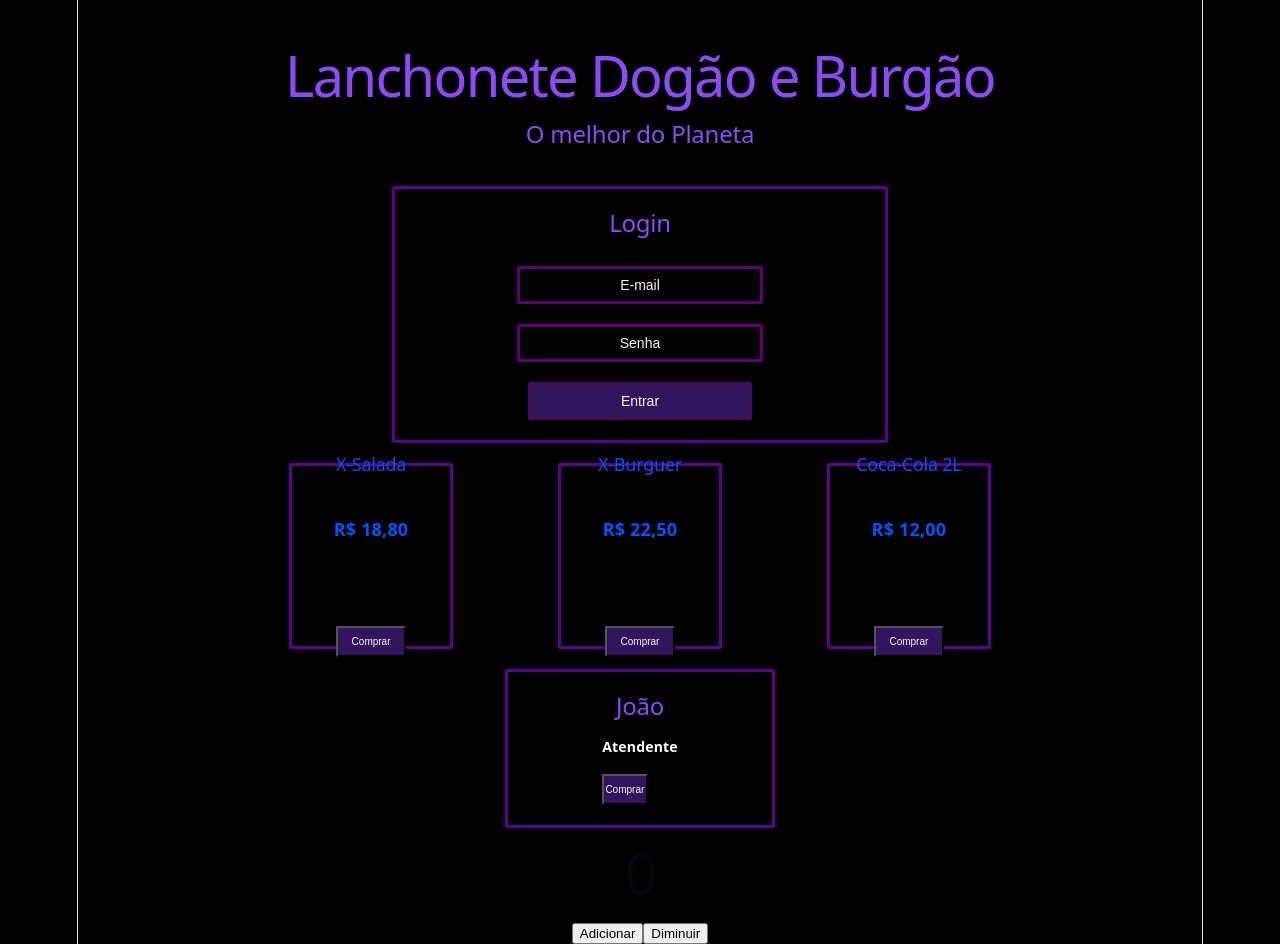
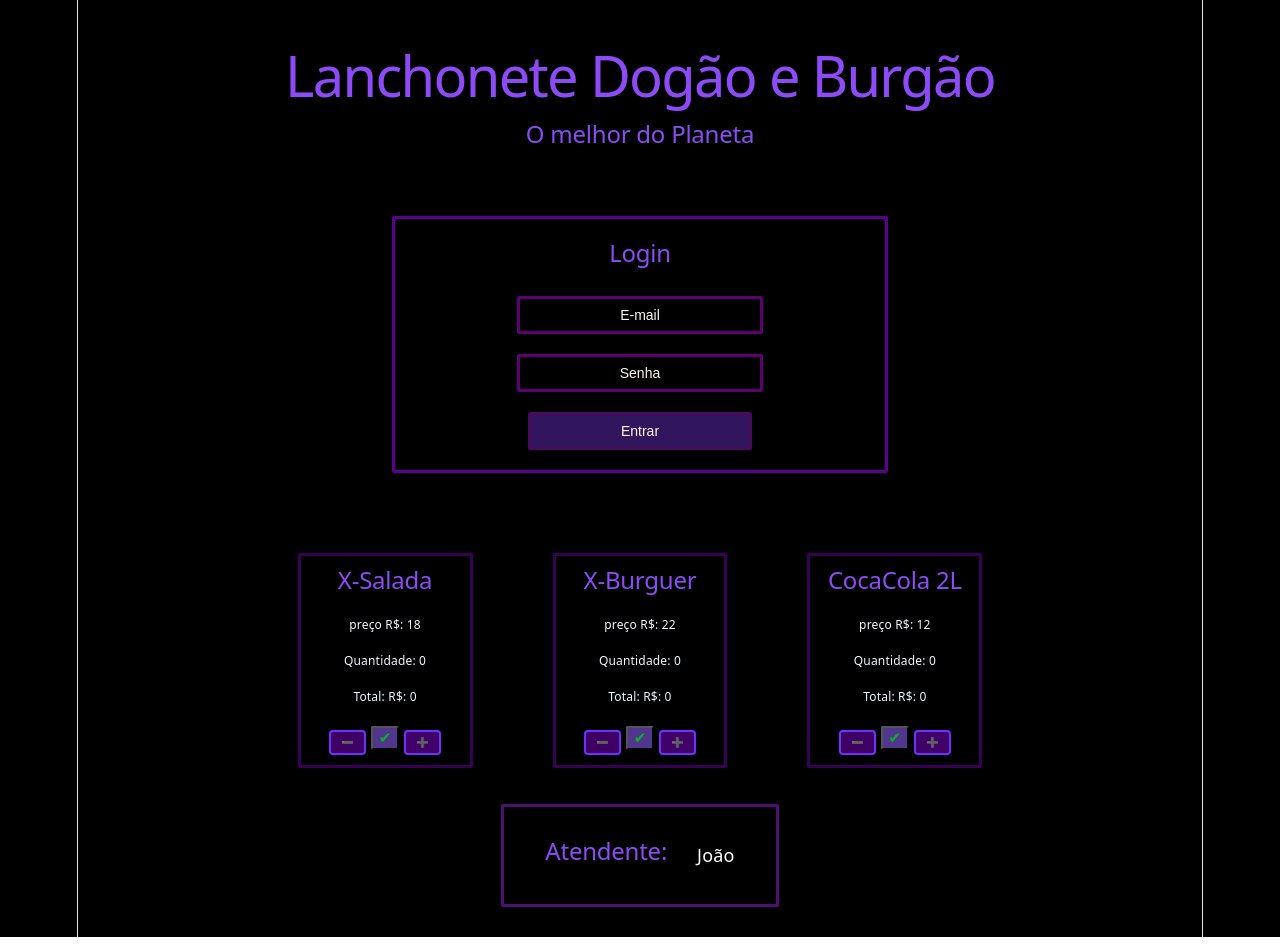
Before and after one commit to flip154/lanchonete, a React (Vite) app: page / in a window 1280 px wide. Built offline with nearby package versions, Linux system fonts and the light colour scheme.

Commit message:
terceiro commit

```diff
--- a/src/App.css
+++ b/src/App.css
@@ -1,184 +1,38 @@
-.counter {
-  font-size: 16px;
-  padding: 5px 10px;
-  border-radius: 5px;
-  color: var(--accent);
-  background: var(--accent-bg);
-  border: 2px solid transparent;
-  transition: border-color 0.3s;
-  margin-bottom: 24px;
-
-  &:hover {
-    border-color: var(--accent-border);
-  }
-  &:focus-visible {
-    outline: 2px solid var(--accent);
-    outline-offset: 2px;
-  }
+.card{
+  display: flex;
+  flex-direction: column;
+  align-items: center;
+  gap: 16px;
+  margin: 30px;
+  background-color: rgb(0, 0, 0);
 }
 
-.hero {
-  position: relative;
-
-  .base,
-  .framework,
-  .vite {
-    inset-inline: 0;
-    margin: 0 auto;
-  }
-
-  .base {
-    width: 170px;
-    position: relative;
-    z-index: 0;
-  }
-
-  .framework,
-  .vite {
-    position: absolute;
-  }
-
-  .framework {
-    z-index: 1;
-    top: 34px;
-    height: 28px;
-    transform: perspective(2000px) rotateZ(300deg) rotateX(44deg) rotateY(39deg)
-      scale(1.4);
-  }
-
-  .vite {
-    z-index: 0;
-    top: 107px;
-    height: 26px;
-    width: auto;
-    transform: perspective(2000px) rotateZ(300deg) rotateX(40deg) rotateY(39deg)
-      scale(0.8);
-  }
+.card .produtos {
+  display: flex;
+  margin: 0 auto;
+  width: 70%;
+  background-color: #0000006b;
+  flex-wrap: wrap;
+  justify-content: center;
+  gap: 20px;
+  padding: 20px;
+  color: aliceblue;
+  background-color: #000000;
 }
 
-#center {
+.card_produto {
   display: flex;
+  width: 20%;
+  /* height: 140px; */
+  margin: 0 auto;
   flex-direction: column;
-  gap: 25px;
-  place-content: center;
-  place-items: center;
-  flex-grow: 1;
-
-  @media (max-width: 1024px) {
-    padding: 32px 20px 24px;
-    gap: 18px;
-  }
+  justify-content: center ;
+  text-align: center ;
+  align-items: center ;
+  font-size: 12px;
+  gap: 10px ;
+  padding: 10px;
+  background-color: #0000006b;
+  border: 3px solid #360055;
+  border-radius: 2px;
 }
-
-#next-steps {
-  display: flex;
-  border-top: 1px solid var(--border);
-  text-align: left;
-
-  & > div {
-    flex: 1 1 0;
-    padding: 32px;
-    @media (max-width: 1024px) {
-      padding: 24px 20px;
-    }
-  }
-
-  .icon {
-    margin-bottom: 16px;
-    width: 22px;
-    height: 22px;
-  }
-
-  @media (max-width: 1024px) {
-    flex-direction: column;
-    text-align: center;
-  }
-}
-
-#docs {
-  border-right: 1px solid var(--border);
-
-  @media (max-width: 1024px) {
-    border-right: none;
-    border-bottom: 1px solid var(--border);
-  }
-}
-
-#next-steps ul {
-  list-style: none;
-  padding: 0;
-  display: flex;
-  gap: 8px;
-  margin: 32px 0 0;
-
-  .logo {
-    height: 18px;
-  }
-
-  a {
-    color: var(--text-h);
-    font-size: 16px;
-    border-radius: 6px;
-    background: var(--social-bg);
-    display: flex;
-    padding: 6px 12px;
-    align-items: center;
-    gap: 8px;
-    text-decoration: none;
-    transition: box-shadow 0.3s;
-
-    &:hover {
-      box-shadow: var(--shadow);
-    }
-    .button-icon {
-      height: 18px;
-      width: 18px;
-    }
-  }
-
-  @media (max-width: 1024px) {
-    margin-top: 20px;
-    flex-wrap: wrap;
-    justify-content: center;
-
-    li {
-      flex: 1 1 calc(50% - 8px);
-    }
-
-    a {
-      width: 100%;
-      justify-content: center;
-      box-sizing: border-box;
-    }
-  }
-}
-
-#spacer {
-  height: 88px;
-  border-top: 1px solid var(--border);
-  @media (max-width: 1024px) {
-    height: 48px;
-  }
-}
-
-.ticks {
-  position: relative;
-  width: 100%;
-
-  &::before,
-  &::after {
-    content: '';
-    position: absolute;
-    top: -4.5px;
-    border: 5px solid transparent;
-  }
-
-  &::before {
-    left: 0;
-    border-left-color: var(--border);
-  }
-  &::after {
-    right: 0;
-    border-right-color: var(--border);
-  }
-}
--- a/src/App.jsx
+++ b/src/App.jsx
@@ -2,6 +2,8 @@ import Header from "./componentes/Header";
 import Login from "./componentes/Login";
 import CardProd from "./componentes/CardProd";
 import Contador from "./componentes/Contador";
+import "./componentes/CardProd.css"
+import "./App.css"
 
 
 function App(){
@@ -13,17 +15,18 @@ function App(){
       <Login  />
       <section className="card">
         <div className="produtos">
-          <CardProd nome="X-Salada" preco="R$ 18,80" />
-          <CardProd nome="X-Burguer" preco="R$ 22,50" />
-          <CardProd nome="Coca-Cola 2L" preco="R$ 12,00" />
+          <CardProd nome="X-Salada" preco={18.00} quantidade= "quantidade: " preco_total= "preço:" />
+          <CardProd nome="X-Burguer" preco={22.00} quantidade = "quantidade: " preco_total= "preço:" />
+          <CardProd nome="CocaCola 2L" preco={12.00} quantidade= "quantidade: " preco_total= "preço:" />
       </div>
 
       <div className="card_funcionario">
-        <CardProd nome="João" cargo="Atendente"/>
+        <h2 className="cargo_funcionario">Atendente:</h2>
+        <p className="nome_funcionario">João</p>
 
       </div>
 
-      <Contador />
+
       </section>
     </>
 
--- a/src/componentes/CardProd.css
+++ b/src/componentes/CardProd.css
@@ -1,67 +1,99 @@
-.card .produtos {
+.bt{
     display: flex;
-    margin: 0 auto;
-    width: 70%;
-    background-color: #0000006b;
-    flex-wrap: wrap;
-    justify-content: center;
-    gap: 20px;
-    padding: 20px;
+    align-items: center;
+    /* justify-content: center; */
+    justify-items: center;
+    gap: 5px;
 }
 
-.card .produtos .card_produto {
+.botao_comprar{
     display: flex;
-    width: 15%;
-    height: 140px;
-     margin: 0 auto;
-    flex-direction: column;
-    justify-content: center ;
-    text-align: center ;
-    align-items: center ;
-    font-size: 12px;
-    gap: 15px ;
-    padding: 20px;
-    background-color: #0000006b;
-    border: 3px solid #5b018f;
+    background-color: rgba(86, 58, 151, 0.932);
+    color: rgb(6, 180, 35);
+    border: 3x solid rgb(58, 2, 70);
     border-radius: 2px;
-}
-
-.card .produtos .card_produto h2,.card .produtos .card_produto h3 {
-    color: #0453fd;
-    font-size: 18px;
+    cursor: pointer;
     text-align: center;
     justify-content: center;
-    gap: 10px;
-    padding: 0 auto;
-}
+    font-size: 15px;
 
-.card_funcionario {
+    transition: transform 180ms ease, box-shadow 180ms ease, background-color purple 180ms ease, color green 180ms ease;
+  }
+
+  .botao_comprar:hover {
+    transform: translateY(-2px) scale(1.03);
+    box-shadow: 0 12px 26px rgba(124, 1, 124, 0.116);
+    background-color: rgba(65, 7, 131, 0.288);
+    color: rgb(255, 255, 255);
+  }
+
+  .botao_comprar:active {
+    transform: translateY(0) scale(0.99);
+  }
+
+.bt_diminuir {
+    background-color: rgb(63, 0, 99);
+    color: rgb(149, 16, 16);
+    border: 2px solid rgb(110, 48, 255);
+    padding: 5px 10px;
+    margin-top: 10px;
+    border-radius: 4px;
+    cursor: pointer;
+    /* width: 20%; */
+    font-size: 10px;
+
+    transition: transform 180ms ease, box-shadow 180ms ease, background-color 180ms ease, color 180ms ease;
+  }
+
+  .bt_diminuir:hover {
+    transform: translateY(-2px) scale(1.03);
+    box-shadow: 0 12px 26px rgba(255, 255, 255, 0.18);
+    background-color: rgba(255, 255, 255, 0.12);
+    color: rgb(255, 255, 255);
+  }
+
+  .bt_diminuir:active {
+    transform: translateY(0) scale(0.99);
+  }
+
+  .bt_adicionar {
+    background-color: rgb(64, 1, 105);
+    color: rgb(149, 16, 16);
+    border: 2px solid rgb(110, 48, 255);
+    padding: 5px 10px;
+    margin-top: 10px;
+    border-radius: 4px;
+    align-items: right;
+    cursor: pointer;
+    /* width: 20%; */
+    font-size: 10px;
+
+    transition: transform 180ms ease, box-shadow 180ms ease, background-color 180ms ease, color 180ms ease;
+  }
+
+  .bt_adicionar:hover {
+    transform: translateY(-2px) scale(1.03);
+    box-shadow: 0 12px 26px rgba(255, 255, 255, 0.18);
+    background-color: rgba(255, 255, 255, 0.12);
+    color: rgb(255, 255, 255);
+  }
+
+  .bt_adicionar:active {
+    transform: translateY(0) scale(0.99);
+  }
+.card .card_funcionario {
     display: flex;
     margin: 0 auto;
     height: 0 auto;
     width: 20%;
     background-color: #000000;
     color: #ffffff;
-    border: 3px solid #5b018f;
+    border: 3px solid #4f1074;
     border-radius: 2px;
     flex-wrap: wrap;
-    justify-content: center;
-     text-align: center ;
-    font-size: 12px;
-    gap: 20px;
-    padding: 20px;
-}
-
-.card .botao_comprar {
-    display: flex;
-    width: 60%;
-    padding: 8px;
-    gap: 10px;
-    background-color: #31165e;
-    color: #fff3f3;
-    outline: none;
-    font-size: 10px;
-    text-align: center;
     align-items: center;
     justify-content: center;
+    text-align: center ;
+    gap: 30px;
+    padding: 30px;
 }
--- a/src/componentes/CardProd.jsx
+++ b/src/componentes/CardProd.jsx
@@ -1,14 +1,28 @@
 import "./CardProd.css";
-function CardProd({ nome, preco, cargo }) {
+import "./Contador.jsx";
+import { useState } from "react";
+
+function CardProd({ nome, preco, total_preco}) {
+  const [quantidade, setContador] = useState(0);
+
     return (
 <>
       <div className= "card_produto">
         <h2>{nome}</h2>
-        <h3>{preco}</h3>
-        <h3>{cargo}</h3>
-        <button className="botao_comprar" onClick={() => {}}>
-          Comprar
-        </button>
+        <p>preço R$: {preco}</p>
+        <p>Quantidade: {quantidade}</p>
+        <p>Total:{total_preco} R$: {preco * quantidade}</p>
+       <div className="bt"> <button className="bt_diminuir" onClick={() =>
+          {
+            if(quantidade > 0){
+              setContador(quantidade - 1)
+            }
+          }
+        }>➖</button>
+
+        <button className="botao_comprar" onClick={() => {}}>✔</button>
+        <button className="bt_adicionar" onClick={() => setContador(quantidade + 1)}>➕</button>
+        </div>
       </div>
 </>
     );
--- a/src/componentes/Contador.jsx
+++ b/src/componentes/Contador.jsx
@@ -8,8 +8,8 @@ function Contador() {
         <>
         <h1>{contador}</h1>
 
-        <button onClick={() => setContador(contador + 1)}>Adicionar</button>
-        <button onClick={() => setContador(contador - 1)}>Diminuir</button>
+        <button onClick={() => setContador(contador + 1)}>+</button>
+        <button onClick={() => setContador(contador - 1)}>-</button>
         </>
     );
 }
--- a/src/componentes/Login.jsx
+++ b/src/componentes/Login.jsx
@@ -4,10 +4,10 @@ function Login() {
       <>
         <div className="container">
           <div className="card">
-            <h2>Login</h2>
+          <h2>Login</h2>
           <input id="input_usuario" type="text" placeholder="E-mail" />
           <input id="input_senha" type="password" placeholder="Senha" />
-          <button id="bt_entrar">Entrar</button>
+          <button>Entrar</button>
         </div>
         </div>
       </>
```
